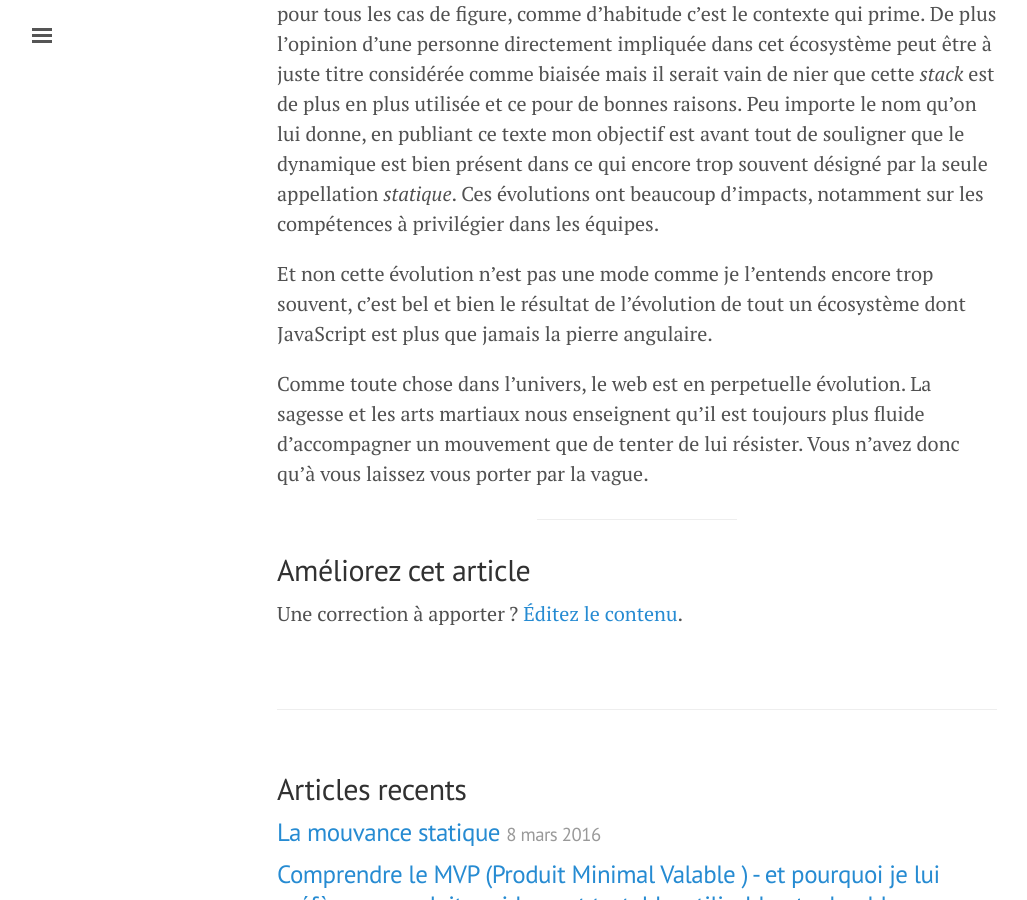
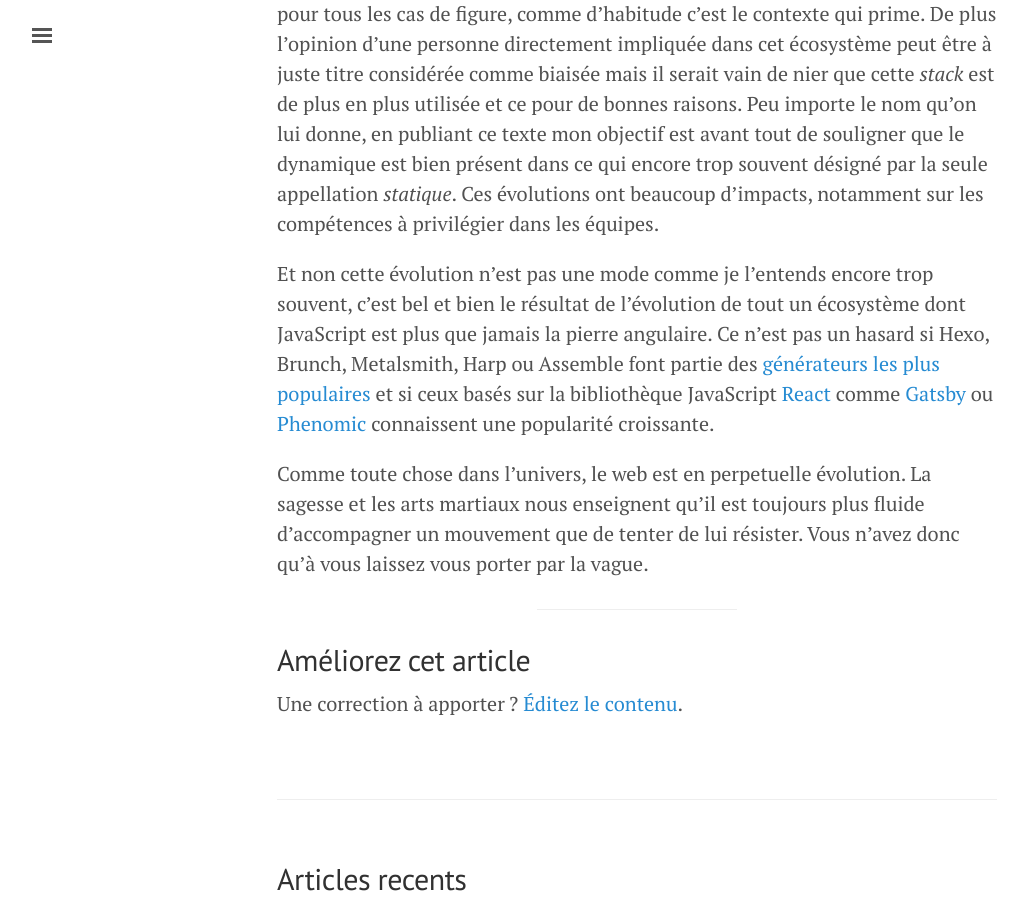
Before and after one commit to DirtyF/frank.taillandier.me, a Jekyll site: the page built from _posts/2016-05-21-la-stack-jam.md, in a window 1280 px wide and 900 px high, scrolled down 3304 px. Shown: the whole window, without its empty margins (3-1030 px from the left). Built offline with Jekyll 4.4.1, drawn with Linux system fonts in a browser that asks for light colours; comment, search, counter and statistics services are not loaded.

Commit message:
Mention JS generators

```diff
--- a/_posts/2016-05-21-la-stack-jam.md
+++ b/_posts/2016-05-21-la-stack-jam.md
@@ -41,6 +41,6 @@ Je me permet ici de relayer son message à l'aide d'une traduction en français
 
 Comme à chaque fois qu'il y a changement, les réactions sont mitigées sur cette manière de bâtir des sites et c'est normal, elle ne saurait constituer _la_ solution pour tous les cas de figure, comme d'habitude c'est le contexte qui prime. De plus l'opinion d'une personne directement impliquée dans cet écosystème peut être à juste titre considérée comme biaisée mais il serait vain de nier que cette _stack_ est de plus en plus utilisée et ce pour de bonnes raisons. Peu importe le nom qu'on lui donne, en publiant ce texte mon objectif est avant tout de souligner que le dynamique est bien présent dans ce qui encore trop souvent désigné par la seule appellation _statique_. Ces évolutions ont beaucoup d'impacts, notamment sur les compétences à privilégier dans les équipes.
 
-  Et non cette évolution n'est pas une mode comme je l'entends encore trop souvent, c'est bel et bien le résultat de l'évolution de tout un écosystème dont JavaScript est plus que jamais la pierre angulaire.
+  Et non cette évolution n'est pas une mode comme je l'entends encore trop souvent, c'est bel et bien le résultat de l'évolution de tout un écosystème dont JavaScript est plus que jamais la pierre angulaire. Ce n'est pas un hasard si Hexo, Brunch, Metalsmith, Harp ou Assemble font partie des [générateurs les plus populaires](https://www.staticgen.com/) et si ceux basés sur la bibliothèque JavaScript [React](http://facebook.github.io/react/) comme [Gatsby](https://www.staticgen.com/gatsby) ou [Phenomic](https://www.staticgen.com/phenomic) connaissent une popularité croissante.
 
   Comme toute chose dans l'univers, le web est en perpetuelle évolution. La sagesse et les arts martiaux nous enseignent qu'il est toujours plus fluide d'accompagner un mouvement que de tenter de lui résister. Vous n'avez donc qu'à vous laissez vous porter par la vague.
```
